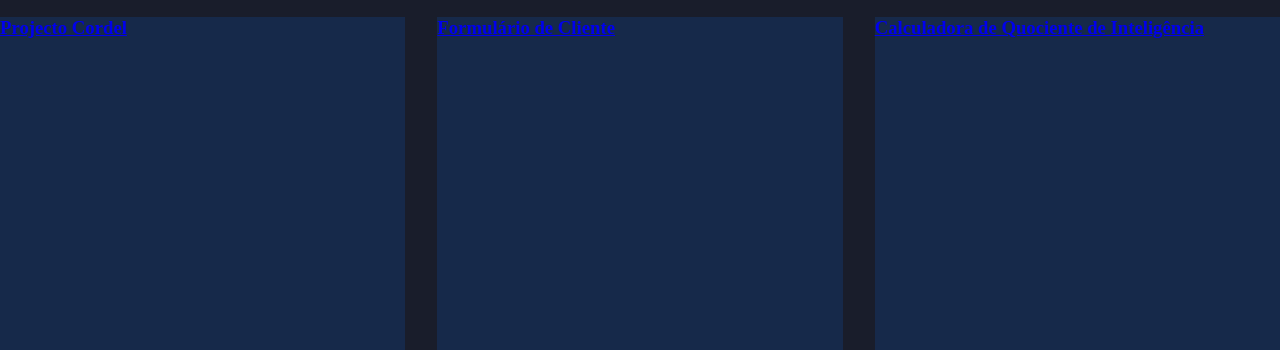
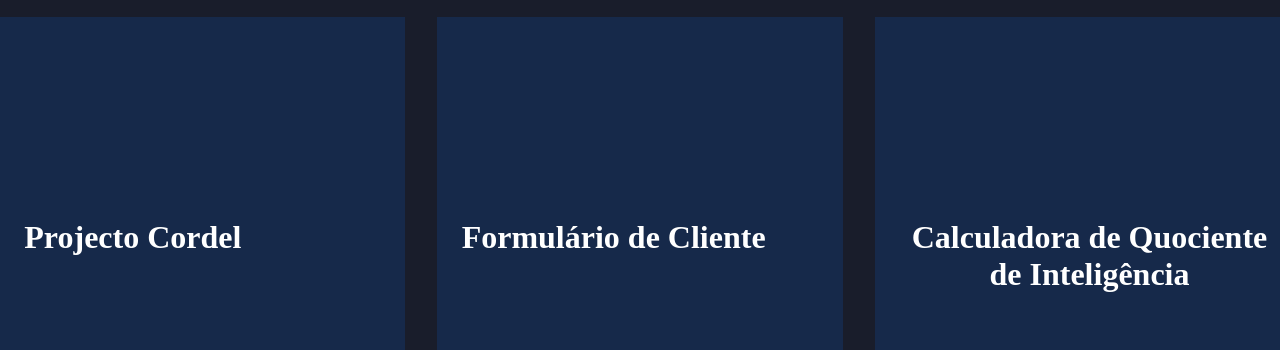
Before and after one commit to professorbaptista/Portfolio, a plain HTML site: page project.html in a window 1280 px wide. Shown: the part 602-952 px from the top of the page. Drawn offline with Linux system fonts and the light colour scheme.

```diff
--- a/estilo.css
+++ b/estilo.css
@@ -484,7 +484,50 @@ h2{
     }
 }
 
-/*CODIGO CSS DO PROJECTO 1*/
+/*CODIGO CSS DO PROJECTO 1, 2 e 3*/
+.myProject{
+    text-align: center;
+    position: relative;
+    margin-bottom: 20%;
+    font-size: 2rem;
+}
+
+#myProject{
+    color: var(--color-wthite);
+    text-decoration: none;
+    position: absolute;
+    margin-top: 50%;
+    left: 6%;
+}
+#myProject:hover{
+    text-decoration: underline;
+    color: var(--color-grey-2);
+}
+#myProject2{
+    color: var(--color-wthite);
+    text-decoration: none;
+    position: absolute;
+    margin-top: 50%;
+    left: 6%;
+}
+#myProject2:hover{
+    text-decoration: underline;
+    color: var(--color-grey-2);
+}
+#myProject3{
+    color: var(--color-wthite);
+    text-decoration: none;
+    position: absolute;
+    margin-top: 50%;
+    left: 6%;
+}
+#myProject3:hover{
+    text-decoration: underline;
+    color: var(--color-grey-2);
+}
+
+
+
 
 
 
--- a/project.html
+++ b/project.html
@@ -42,16 +42,18 @@
         Lorem ipsum dolor sit amet consectetur adipisicing elit. Distinctio eligendi, vel repellendus nisi quaerat et sequi aliquid molestiae minus recusandae hic magnam nobis fuga in reiciendis consequatur nostrum nemo debitis.
         Lorem ipsum dolor sit amet consectetur adipisicing elit. Eum aliquam enim blanditiis fugiat dolores laudantium quo delectus vero suscipit voluptatum. Tenetur voluptatum hic tempora laudantium excepturi nihil eaque perferendis quia.
     </p>
-    <div class="aplicativos">
+    <div class="aplicativos myProject">
         <div class="aplicativo-1">
-            <h3> <a href="projeto1.html"> Projecto Cordel </a></h3>
+            <h3 class="myProject"> <a href="projeto1.html" id="myProject"> Projecto Cordel </a></h3>
         </div>
-        <div class="aplicativo-2">
-            <h3> <a href="projeto2.html">Formulário de Cliente</a> </h3>
+        <div class="aplicativo-2 ">
+
+                <h3 class="myProject"> <a href="projeto2.html" id="myProject2">Formulário de Cliente</a> </h3>
+
 
         </div>
         <div class="aplicativo-3">
-            <h3> <a href="projeto3.html">Calculadora de Quociente
+            <h3 class="myProject"> <a href="projeto3.html" id="myProject3">Calculadora de Quociente
                 de Inteligência </a></h3>
         </div>
     </div>
--- a/projeto3.css
+++ b/projeto3.css
@@ -96,7 +96,7 @@ button:hover{
 .parte-3{
     background-color: rgba(25, 31, 83, 0.699);
     padding: 2rem;
-    height: 280px;
+    height: 350px;
     width: 620px;
     margin: auto;
     border-radius: 15px;
```
Also changed, not shown: projeto3.html (+11 -2 lines).
